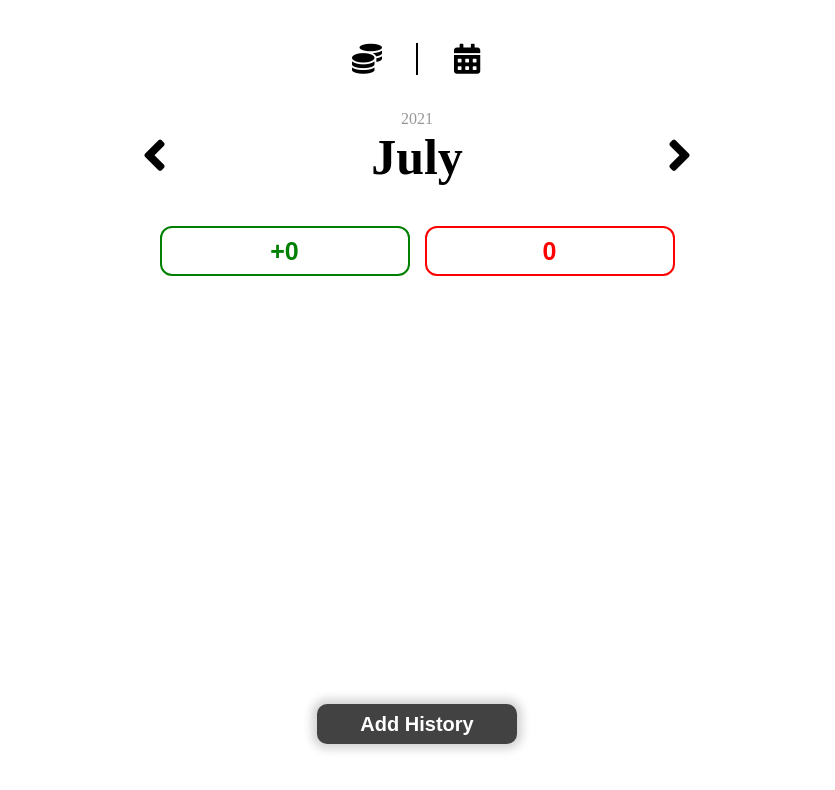
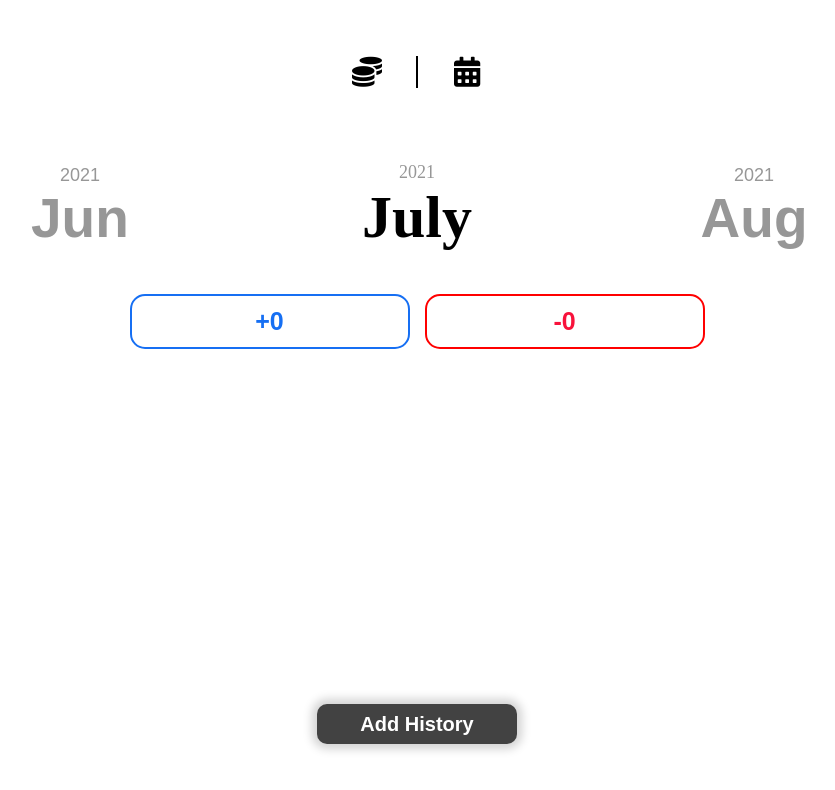
Before and after one commit to sangyun5108/BCSDproject, a React (Create React App) app: page / in a window 1280 px wide. Shown: the top 790 px of the page, without its empty margins (223-1058 px from the left). Built offline with nearby package versions, Linux system fonts and the light colour scheme.

Commit message:
Design
디자인 수정

```diff
--- a/src/components/AddHistory.js
+++ b/src/components/AddHistory.js
@@ -127,7 +127,7 @@ const DoneButton = styled.button`
     bottom:0;
     margin-bottom:10%;
     border:none;
-    background-color:${props=>props.active?'#66bb6a':'#ef5350'};
+    background-color:${props=>props.active?'#166ff3':'#f8123b'};
     color:white;
     font-size:30px;
     font-weight:700;
--- a/src/components/showList.js
+++ b/src/components/showList.js
@@ -7,66 +7,73 @@ import {Type,Month,Year,BlueBtn,RedBtn} from '../redux/actions';
 
 const Wrapper = styled.div`
     width:100%;
-    height:20vh;
+    height:100px;
     margin-top:40px;
     display:flex;
     justify-content:center;
-    overflow:hidden;
 `;
 
 const MWrapper = styled.div`
+    width:80%;
+    height:100%;
+    display:flex;
+    align-items:center;
+    margin:72px 0px 0px 0;
+`;
+
+const MonthWrapper = styled.div`
+    display:flex;
+    font-size:60px;
+    padding-bottom:2px;
+    flex-direction:column;
+    justify-content:center;
+    align-items:center;
+    width:33.3333%;
+`;
+
+const UlWrapper = styled.ul`
+    padding-left:0px;
     width:100%;
     display:flex;
     flex-direction:column;
     align-items:center;
-    font-size : 50px;
-    margin-top:20px;
-`;
-
-const MonthWrapper = styled.div`
-    display:flex;
-    justify-content:center;
-    align-items:center;
-    width:100%;
-`;
-
-const UlWrapper = styled.ul`
-    margin-left:0px;
+    justify-conten:center;
 `;
 
 const Years = styled.div`
-    font-size:1rem;
+    font-size:18px;
     color:#979797;
     font-weight:500;
 `;
 
-const Months = styled.span`
-    width:500px;
+const Months = styled.div`
     text-align:center;
-    font-weight:700
+    font-weight:800;
 `;
 
 const Button = styled.button`
-    font-size:50px;
     padding:0px;
     outline:none;
+    font-size:55px;
     border:none;
     background-color:white;
+    color:#979797;
     &:hover{
         cursor:pointer;
+        color:black;
     }
 `;
 
 const BlueButton = styled.button`
-    border:2px solid green;
+    border:2px solid #166ff3;
     font-size:25px;
     font-weight:800;
-    border-radius:12px;
-    width:250px;
-    height:50px;
+    border-radius:15px;
+    width:280px;
+    height:55px;
     margin-right:15px;
-    background:${props=>props.active==='INCOME'?"green":"white"};
-    color:${props=>props.active==='INCOME'?"white":"green"};
+    background:${props=>props.active==='INCOME'?"#166ff3":"white"};
+    color:${props=>props.active==='INCOME'?"white":"#166ff3"};
     &:hover{
         cursor:pointer;
     }
@@ -76,18 +83,19 @@ const RedButton = styled.button`
     border:2px solid red;
     font-size:25px;
     font-weight:800;
-    border-radius:12px;
-    width:250px;
-    height:50px;
-    background:${props=>props.active==='EXPEDITURE'?"red":"white"};
-    color:${props=>props.active==='EXPEDITURE'?"white":"red"};
+    border-radius:15px;
+    width:280px;
+    height:55px;
+    background:${props=>props.active==='EXPEDITURE'?"#f8123b":"white"};
+    color:${props=>props.active==='EXPEDITURE'?"white":"#f8123b"};
     &:hover{
         cursor:pointer;
     }
 `;
 
 const ListWrapper = styled.div`
-    width:500px;
+    width:550px;
+    padding:0px 10px 0px 10px;
     height:75px;
     border-radius:15px;
     background:#f5f5f5;
@@ -97,9 +105,8 @@ const ListWrapper = styled.div`
 `;
 
 const List = styled.li`
-    width:500px;
-    height:50px;
     list-style:none;
+    width:100%;
     display:flex;
     align-items:center;
     justify-content:space-between;
@@ -112,7 +119,7 @@ const Label = styled.div`
 `;
 
 const Amount = styled.div`
-    color:${props=>props.active>=0?"green":"red"};
+    color:${props=>props.active>=0?"#166ff3":"#f8123b"};
     font-weight:700;
     margin-right:20px;
     font-size:20px;
@@ -140,9 +147,11 @@ const ShowList = () => {
 
     let {type,month,year} = useSelector((state)=>state.showListReducer);
     let newMonth = month;
+    let newRightMonth = newMonth+1===12?0:newMonth+1;
+    let newLeftMonth = newMonth-1===-1?11:newMonth-1;
     let newType = type;
     let newYear = year;
-    let newGreenBtn = greenBtn;
+    let newBlueBtn = greenBtn;
     let newRedBtn = redBtn;
 
     const showMonth = (e) => {
@@ -152,14 +161,12 @@ const ShowList = () => {
             if(newMonth===12){
                 newMonth=0;
                 newYear+=1;
-                console.log(newMonth)
             }
         }else{
             newMonth-=1;
             if(newMonth===-1){
                 newMonth=11;
                 newYear-=1;
-                console.log(newMonth)
             }
         }
         dispatch(Month(newMonth));
@@ -171,23 +178,23 @@ const ShowList = () => {
 
     const clickBtn = (e) => {
         const value = e.target.value;
-        if(value==='INCOME'&&newGreenBtn===false){
+        if(value==='INCOME'&&newBlueBtn===false){
             newType = 'INCOME';
-            newGreenBtn = true;
+            newBlueBtn = true;
             newRedBtn = false;
         }else if(value==='EXPEDITURE'&&newRedBtn===false){
            newType = 'EXPEDITURE';
            newRedBtn = true;
-           newGreenBtn = false;
-        }else if(value==='INCOME'&&newGreenBtn===true){
+           newBlueBtn = false;
+        }else if(value==='INCOME'&&newBlueBtn===true){
             newType = 'incomeExpediture';
-            newGreenBtn = false;
+            newBlueBtn = false;
         }else if(value ==='EXPEDITURE'&&newRedBtn===true){
             newType = 'incomeExpediture';
             newRedBtn = false;
         }
 
-        dispatch(BlueBtn(newGreenBtn));
+        dispatch(BlueBtn(newBlueBtn));
         dispatch(RedBtn(newRedBtn));
         dispatch(Type(newType));
     }
@@ -215,20 +222,26 @@ const ShowList = () => {
     return(
         <>
             <MWrapper>
-                <Years>{year}</Years>
                 <MonthWrapper>
                     <Button onClick={showMonth} value='left'>
-                        <i className="fas fa-angle-left"></i>
+                        <Years>{newMonth===0?year-1:year}</Years>
+                        <Months>{MONTHS[newLeftMonth]}</Months>
                     </Button>
-                    <Months>{MONTHS[month]}</Months>
+                </MonthWrapper>
+                <MonthWrapper>
+                    <Years>{year}</Years>
+                    <Months>{MONTHS[newMonth]}</Months>
+                </MonthWrapper>
+                <MonthWrapper>
                     <Button onClick={showMonth} value='right'>
-                        <i className="fas fa-angle-right"></i>
+                        <Years>{newMonth===11?year+1:year}</Years>
+                        <Months>{MONTHS[newRightMonth]}</Months>
                     </Button>
                 </MonthWrapper>
             </MWrapper>
             <Wrapper>
                 <BlueButton active={type} value={'INCOME'} onClick={clickBtn}>+{incomeSum}</BlueButton>
-                <RedButton active={type} value={'EXPEDITURE'} onClick={clickBtn}>{expeditureSum}</RedButton>
+                <RedButton active={type} value={'EXPEDITURE'} onClick={clickBtn}>-{expeditureSum}</RedButton>
             </Wrapper>
             <UlWrapper>
                 {newLists.map((list)=>{
--- a/src/hooks/useGiveSum.js
+++ b/src/hooks/useGiveSum.js
@@ -3,12 +3,15 @@ import transformation from '../utils/transformation';
 
 export const useGiveSum = (type,month,year) => {
     const {list:lists} = useSelector((state)=>(state.incomeExpeditureReducer));
-    const sum = lists.filter((list)=>list.type===type&&list.month===month&&Number(list.year)===year)
+    let sum = lists.filter((list)=>list.type===type&&list.month===month&&Number(list.year)===year)
     .map((list)=>{
         return Number(list.amount);
     })
     .reduce((acc,cur)=>{
         return acc+cur;
     },0);
+    if(sum<0){
+        sum=-sum;
+    }
     return transformation(sum);
 }
--- a/src/pages/MainPage.js
+++ b/src/pages/MainPage.js
@@ -15,6 +15,7 @@ const Wrapper = styled.div`
 
 const BtnWrapper = styled.div`
     width:150px;
+    margin-top:25px;
     display:flex;
     justify-content:space-between;
 `;
```
